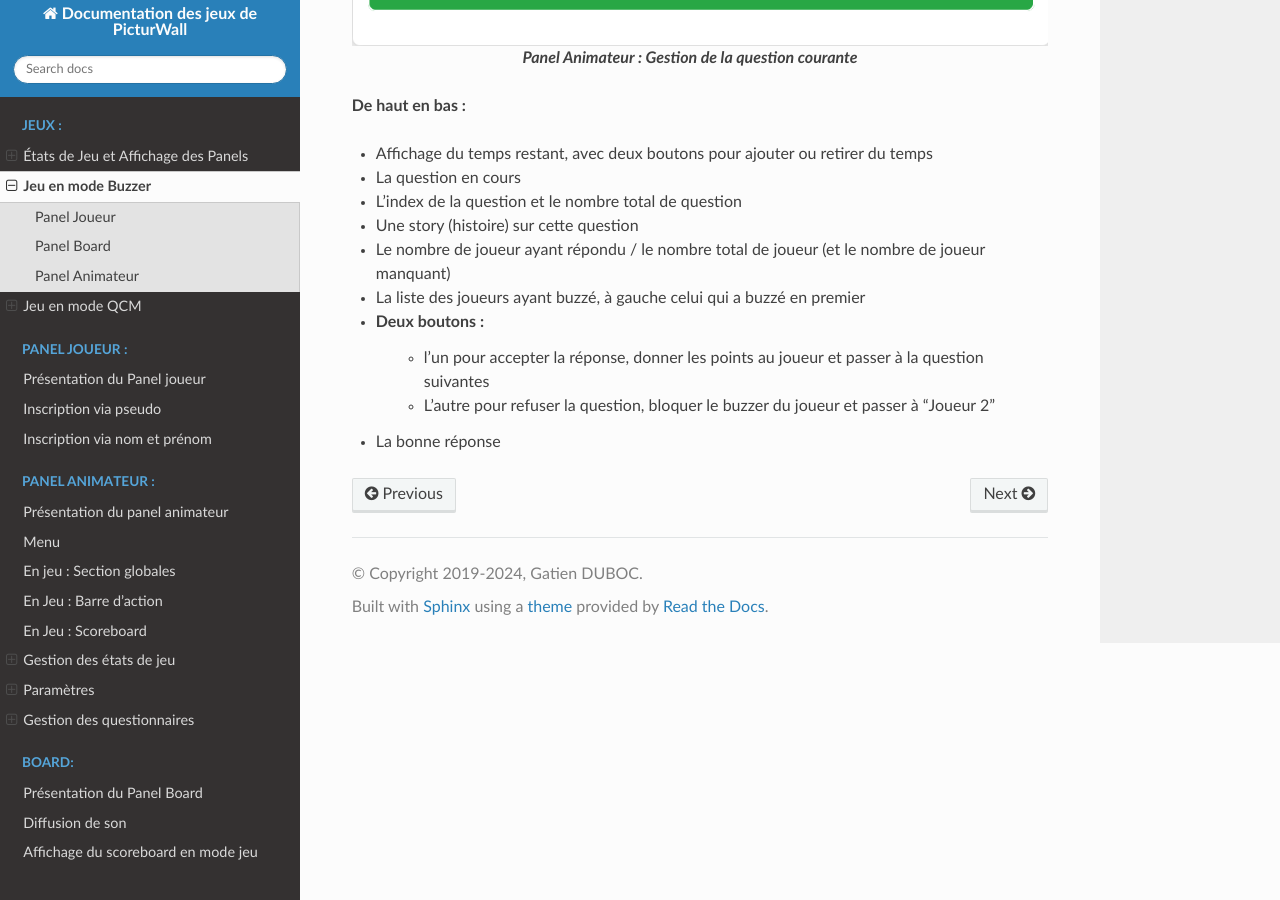
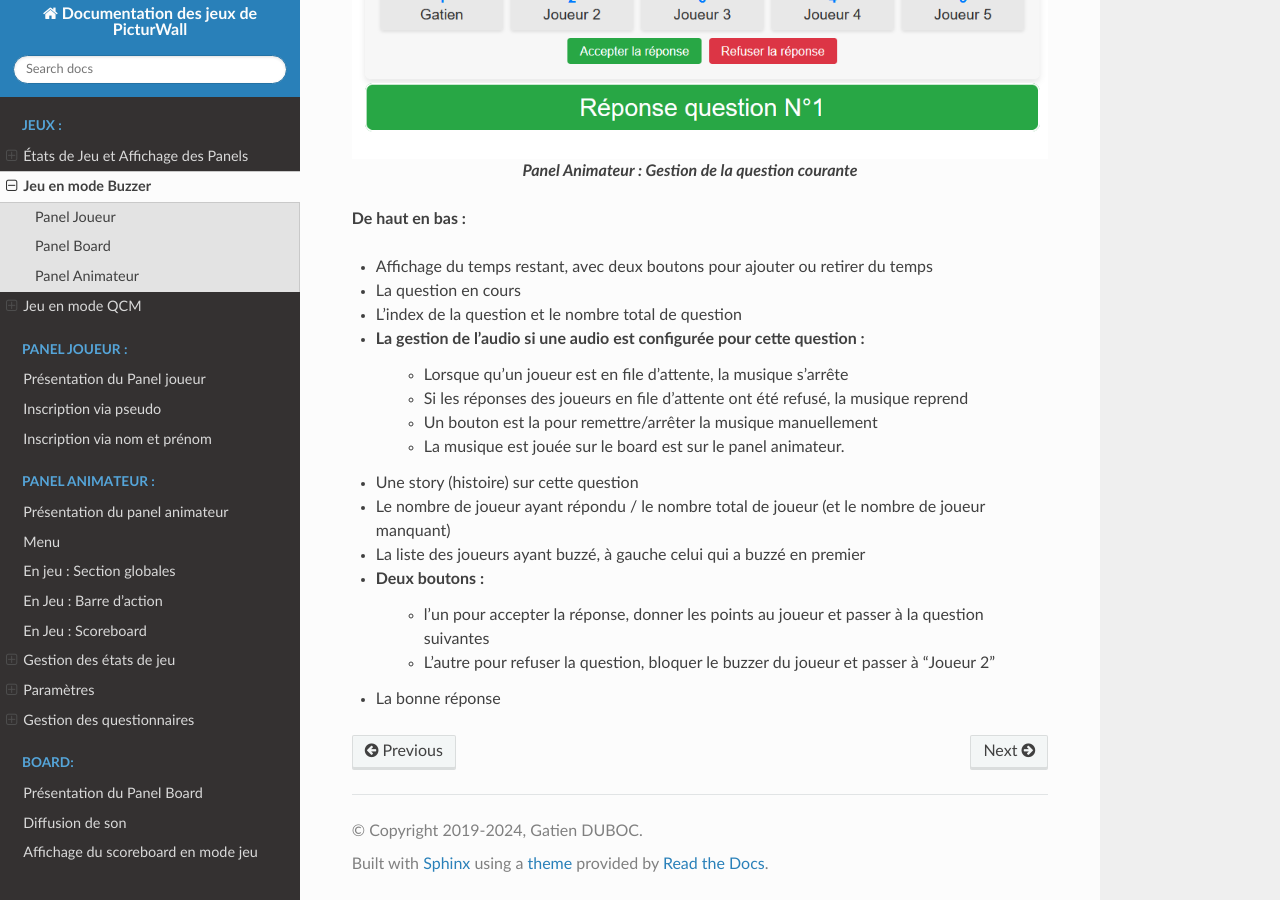
Before and after one commit to gatienduboc/PicturWall-Jeux-docs, a Sphinx documentation site: the page built from docs/mode_buzzer/buzzer.rst, in a window 1280 px wide and 900 px high, scrolled down 7716 px. Built offline with Sphinx 7.4.7 and the Read the Docs theme 3.1.0, drawn with Linux system fonts in a browser that asks for light colours; some of the changed text lies outside the part shown.

Commit message:
Ajout bouton gestion musique côté animateur

```diff
--- a/docs/jeu_etat.rst
+++ b/docs/jeu_etat.rst
@@ -224,6 +224,9 @@ Le mode *Pause* fige le jeu temporairement.
 |                      | du temps.                                  |
 +----------------------+--------------------------------------------+
 
+.. tip::
+   Si une musique était diffusée pour cette question, elle sera stoppée jusqu'à la reprise du jeu.
+
 .. figure:: /panel_animateur/_images/etat/pause.png
    :alt: Panel animateur - Pause
    :align: center
--- a/docs/mode_buzzer/buzzer.rst
+++ b/docs/mode_buzzer/buzzer.rst
@@ -118,6 +118,9 @@ L'interface board est découpée de la sorte :
 * Affichage de la question
 * Liste des joueurs en file d'attente. Il sont dans l'ordre du premier au dernier ayant buzzé
 
+.. note::
+   Si une musique est configurée pour cette question, elle sera diffusée jusqu'à ce qu'un joueur soit en file d'attente.
+
 Le joueur en jaune est donc celui qui doit répondre à la question, tandis que le joueur en dessous doit se préparer à répondre si le premier à faux.
 
 Si l'animateur refuse la question d'un joueur, son pseudo apparaîtra brièvement en rouge, et le joueur du dessous passera en jaune :
@@ -180,6 +183,11 @@ Maintenant, focalisons nous sur la partie de gestion de la question courante :
 * Affichage du temps restant, avec deux boutons pour ajouter ou retirer du temps
 * La question en cours
 * L'index de la question et le nombre total de question
+* La gestion de l'audio si une audio est configurée pour cette question :
+   * Lorsque qu'un joueur est en file d'attente, la musique s'arrête
+   * Si les réponses des joueurs en file d'attente ont été refusé, la musique reprend
+   * Un bouton est la pour remettre/arrêter la musique manuellement
+   * La musique est jouée sur le board est sur le panel animateur.
 * Une story (histoire) sur cette question
 * Le nombre de joueur ayant répondu / le nombre total de joueur (et le nombre de joueur manquant)
 * La liste des joueurs ayant buzzé, à gauche celui qui a buzzé en premier
--- a/docs/mode_qcm/qcm.rst
+++ b/docs/mode_qcm/qcm.rst
@@ -121,6 +121,9 @@ L'interface board est découpée de la sorte :
 * Affichage de la question
 * Affichage des réponses
 
+.. note::
+   Si une musique est configurée pour cette question, elle sera diffusée jusqu'à la fin de l'extrait ou jusqu'à temps que l'animateur stoppe la musique.
+
 Lorsque le temps est écoulé, que tout les joueurs ont répondu à la question (:ref:`si le passage automatique à la prochaine question est sélectionnée <panel-animateur_parametre-qcm-prochaine_question>`), ou que l'animateur
 a choisi de passer à la prochaine question, nous voyons ceci côté board :
 
@@ -170,6 +173,7 @@ Maintenant, focalisons nous sur la partie de gestion de la question courante :
 * Affichage du temps restant, avec deux boutons pour ajouter ou retirer du temps
 * La question en cours
 * L'index de la question et le nombre total de question
+* La gestion de l'audio si une audio est configurée pour cette question. Un bouton est la pour remettre/arrêter la musique manuellement. La musique est jouée sur le board est sur le panel animateur.
 * Une story (histoire) sur cette question
 * Le nombre de joueur ayant répondu / le nombre total de joueur (et le nombre de joueur manquant)
 * L'affichage des réponses
```
Also changed, not shown: docs/mode_buzzer/_images/animateur.png, docs/mode_buzzer/_images/animateur_specifique.png.
